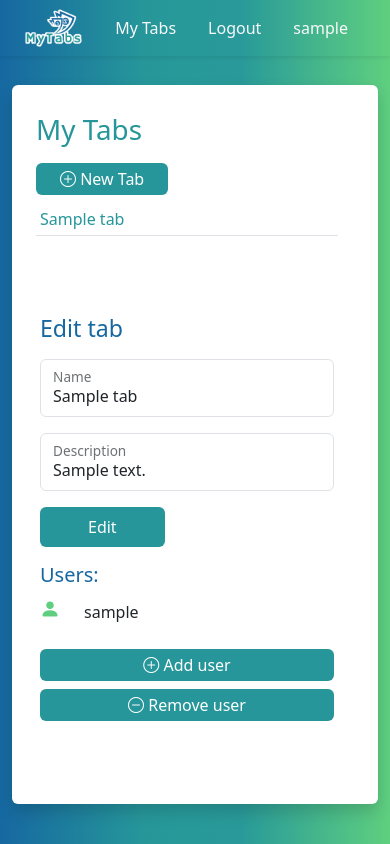
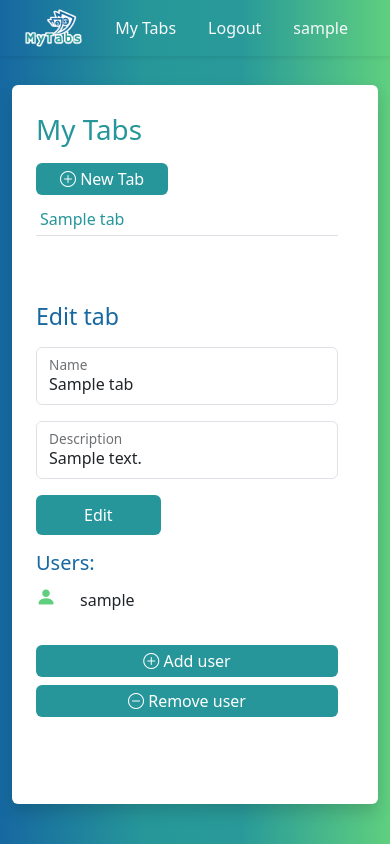
Before and after one commit to j-e-kroczek/myTabs, a Django app: page /tab/1/edit_tab/ in a window 390 px wide. Run offline with Django 4.2, Linux system fonts and the light colour scheme; a user stored in the database is signed in; tables that the repository leaves empty hold one stand-in row (values such as "Sample post"); some libraries are stand-ins or nearby versions.

Commit message:
Fixed paddings and margins

```diff
--- a/myTabs/myTabs/settings.py
+++ b/myTabs/myTabs/settings.py
@@ -26,7 +26,7 @@
 # SECURITY WARNING: don't run with debug turned on in production!
 DEBUG = True
 
-ALLOWED_HOSTS = []
+ALLOWED_HOSTS = ["192.168.100.23"]
 
 
 # Application definition
--- a/myTabs/tab/templates/add_user_to_tab.html
+++ b/myTabs/tab/templates/add_user_to_tab.html
@@ -3,9 +3,9 @@
   class="container h-100 bg-white d-flex shadow rounded-2"
   style="margin-top: calc(60px + 3vh); margin-bottom: calc(40px); flex: 1"
 >
-  <div class="row g-3 row-2 w-100 px-xl-5 px-3 py-4">
+  <div class="row g-3 row-2 w-100 px-xl-5 ps-3 py-4">
     {% include "user_tabs.html" %}
-    <div class="py-md-2 px-md-3 col-lg-10 col-12">
+    <div class="py-md-3 px-md-3 p-1 col-lg-10 col-12 m-0">
       <h3 class="c-secondary">{{tab.name}}</h3>
       <p class="m-0 c-secondary">Description: {{tab.description}}</p>
       <p class="m-0 c-secondary">Created at: {{tab.created_at}}</p>
--- a/myTabs/tab/templates/create_expense.html
+++ b/myTabs/tab/templates/create_expense.html
@@ -1,12 +1,12 @@
 {%extends "home.html" %} {% block content %} {% load static %}
 
 <div
-  class="container h-100 bg-white d-flex align-items-center shadow rounded-2"
+  class="container h-100 bg-white d-flex mx-0 shadow rounded-2"
   style="margin-top: calc(60px + 3vh); margin-bottom: calc(40px); flex: 1"
 >
-  <div class="row g-3 row-2 w-100 px-md-5 px-1 py-4">
+  <div class="row g-3 row-2 w-100 px-xl-5 ps-3 py-4">
     {% include "user_tabs.html" %}
-    <div class="p-3 col-lg-10 col-12 m-0">
+    <div class="py-md-3 px-md-3 p-1 col-lg-10 col-12 m-0">
       <h3 class="c-secondary">{{tab.name}}</h3>
       <p class="m-0 c-secondary">Description: {{tab.description}}</p>
       <p class="m-0 c-secondary">Created at: {{tab.created_at}}</p>
--- a/myTabs/tab/templates/create_tab.html
+++ b/myTabs/tab/templates/create_tab.html
@@ -3,9 +3,9 @@
   class="container h-100 bg-white d-flex shadow rounded-2"
   style="margin-top: calc(60px + 3vh); margin-bottom: calc(40px); flex: 1"
 >
-  <div class="row g-3 row-2 w-100 px-5 py-4">
+  <div class="row g-3 row-2 w-100 px-xl-5 ps-3 py-4">
     {% include "user_tabs.html" %}
-    <div class="p-3 col-lg-10 col-12">
+    <div class="py-md-3 px-md-3 p-1 col-lg-10 col-12 m-0">
       <h3 class="c-secondary">Create new tab</h3>
 
       <form method="POST">
--- a/myTabs/tab/templates/edit_expense.html
+++ b/myTabs/tab/templates/edit_expense.html
@@ -1,12 +1,12 @@
 {%extends "home.html" %} {% block content %} {% load static %}
 
 <div
-  class="container h-100 bg-white d-flex align-items-center shadow rounded-2"
+  class="container h-100 bg-white d-flex shadow rounded-2"
   style="margin-top: calc(60px + 3vh); margin-bottom: calc(40px); flex: 1"
 >
-  <div class="row g-3 row-2 w-100 px-md-5 px-1 py-4">
+  <div class="row g-3 row-2 w-100 px-xl-5 ps-3 py-4">
     {% include "user_tabs.html" %}
-    <div class="p-3 col-lg-10 col-12 m-0">
+    <div class="py-md-3 px-md-3 p-1 col-lg-10 col-12 m-0">
       <h3 class="c-secondary">{{tab.name}}</h3>
       <p class="m-0 c-secondary">Description: {{tab.description}}</p>
       <p class="m-0 c-secondary">Created at: {{tab.created_at|date:'Y-m-d'}}</p>
--- a/myTabs/tab/templates/edit_tab.html
+++ b/myTabs/tab/templates/edit_tab.html
@@ -5,7 +5,7 @@
 >
   <div class="row g-3 row-2 w-100 px-xl-5 px-3 py-4">
     {% include "user_tabs.html" %}
-    <div class="py-md-2 px-md-3 col-lg-10 col-12">
+    <div class="py-md-3 px-md-3 p-1 m-0 col-lg-10 col-12">
       <h3 class="c-secondary">Edit tab</h3>
 
       <form method="POST">
@@ -49,26 +49,16 @@
       </form>
       <div class="col-12 d-flex flex-column mt-4">
         <button
-          class="col-lg-3 col-md-4 col-12 btn btn-primary px-3 py-1 border-0"
+          onclick="location.href='/tab/{{tab.id}}/add_user'"
+          class="col-lg-3 col-md-4 col-12 btn btn-primary px-3 py-1 border-0 mt-2 text-white"
         >
-          <a
-            href="/tab/{{tab.id}}/add_user"
-            class="text-decoration-none"
-            style="color: white"
-          >
-            <i class="bi bi-plus-circle"></i>{{" "}}Add user
-          </a>
+          <i class="bi bi-plus-circle"></i>{{" "}}Add user
         </button>
         <button
-          class="col-lg-3 col-md-4 col-12 btn btn-primary px-3 py-1 border-0 mt-2"
+          onclick="location.href='/tab/{{tab.id}}/remove_user'"
+          class="col-lg-3 col-md-4 col-12 btn btn-primary px-3 py-1 border-0 mt-2 text-white"
         >
-          <a
-            href="/tab/{{tab.id}}/remove_user"
-            class="text-decoration-none"
-            style="color: white"
-          >
-            <i class="bi bi-dash-circle"></i>{{" "}}Remove user
-          </a>
+          <i class="bi bi-dash-circle"></i>{{" "}}Remove user
         </button>
       </div>
     </div>
--- a/myTabs/tab/templates/reimbursement.html
+++ b/myTabs/tab/templates/reimbursement.html
@@ -4,9 +4,9 @@
   class="container h-100 bg-white d-flex shadow rounded-2"
   style="margin-top: calc(60px + 3vh); margin-bottom: calc(40px); flex: 1"
 >
-  <div class="row g-3 row-2 w-100 px-xl-5 ps-3 py-4">
+  <div class="row g-3 row-2 w-100 px-xl-5 px-3 py-4">
     {% include "user_tabs.html" %}
-    <div class="py-3 px-2 col-lg-10 col-12 m-0">
+    <div class="py-md-3 px-md-3 p-1 m-0 col-lg-10 col-12">
       <h3 class="c-secondary">{{tab.name}}</h3>
       <p class="m-0 c-secondary">Description: {{tab.description}}</p>
       <p class="m-0 c-secondary">Created at: {{tab.created_at}}</p>
--- a/myTabs/tab/templates/reimbursement_expense.html
+++ b/myTabs/tab/templates/reimbursement_expense.html
@@ -4,13 +4,13 @@
   class="container h-100 bg-white d-flex align-items-center shadow rounded-2"
   style="margin-top: calc(60px + 3vh); margin-bottom: calc(40px); flex: 1"
 >
-  <div class="row g-3 row-2 w-100 px-md-5 px-1 py-4">
+  <div class="row g-3 row-2 w-100 px-xl-5 px-3 py-4">
     {% include "user_tabs.html" %}
-    <div class="p-3 col-lg-10 col-12 m-0">
+    <div class="py-3 px-1 col-lg-10 col-12">
       <h3 class="c-secondary">{{tab.name}}</h3>
       <p class="m-0 c-secondary">Description: {{tab.description}}</p>
       <p class="m-0 c-secondary">Created at: {{tab.created_at|date:'Y-m-d'}}</p>
-      <h3 class="c-secondary mt-2">Edit expense</h3>
+      <h3 class="c-secondary mt-2">New expense</h3>
       <form class="custom-overflow" method="POST">
         {% csrf_token %}
         <div class="form-floating my-3">
--- a/myTabs/tab/templates/remove_expense.html
+++ b/myTabs/tab/templates/remove_expense.html
@@ -1,12 +1,12 @@
 {%extends "home.html" %} {% block content %} {% load static %}
 
 <div
-  class="container h-100 bg-white d-flex align-items-center shadow rounded-2"
+  class="container h-100 bg-white d-flex shadow rounded-2"
   style="margin-top: calc(60px + 3vh); margin-bottom: calc(40px); flex: 1"
 >
-  <div class="row g-3 row-2 w-100 px-md-5 px-1 py-4">
+  <div class="row g-3 row-2 w-100 px-xl-5 ps-3 py-4">
     {% include "user_tabs.html" %}
-    <div class="p-3 col-lg-10 col-12 m-0">
+    <div class="py-md-3 px-md-3 p-1 col-lg-10 col-12 m-0">
       <h3 class="c-secondary">{{tab.name}}</h3>
       <p class="m-0 c-secondary">Description: {{tab.description}}</p>
       <p class="m-0 c-secondary">Created at: {{tab.created_at|date:'Y-m-d'}}</p>
--- a/myTabs/tab/templates/remove_user_from_tab.html
+++ b/myTabs/tab/templates/remove_user_from_tab.html
@@ -3,9 +3,9 @@
   class="container h-100 bg-white d-flex shadow rounded-2"
   style="margin-top: calc(60px + 3vh); margin-bottom: calc(40px); flex: 1"
 >
-  <div class="row g-3 row-2 w-100 px-xl-5 px-3 py-4">
+  <div class="row g-3 row-2 w-100 px-xl-5 ps-3 py-4">
     {% include "user_tabs.html" %}
-    <div class="py-md-2 px-md-3 col-lg-10 col-12">
+    <div class="py-md-3 px-md-3 p-1 col-lg-10 col-12 m-0">
       <h3 class="c-secondary">{{tab.name}}</h3>
       <p class="m-0 c-secondary">Description: {{tab.description}}</p>
       <p class="m-0 c-secondary">Created at: {{tab.created_at}}</p>
--- a/myTabs/tab/templates/tab_detail.html
+++ b/myTabs/tab/templates/tab_detail.html
@@ -6,9 +6,9 @@
   <div class="row g-3 row-2 w-100 px-xl-5 ps-3 py-4">
     {% include "user_tabs.html" %}
     <div class="row row-2 col-lg-10 col-12 m-0 p-0">
-      <div class="py-md-3 px-md-3 col-lg-9 col-12 p-1">
+      <div class="py-md-3 px-md-3 p-1 col-lg-9 col-12">
         <div class="row row-2 align-items-center">
-          <h3 class="c-secondary col-lg-6 col-12">{{tab.name}}</h3>
+          <h3 class="c-secondary mt-md-0 mt-3 col-lg-6 col-12">{{tab.name}}</h3>
           <div
             class="d-flex justify-content-lg-end justify-content-start mb-lg-0 mb-3 col-lg-6 col-12"
           >
--- a/myTabs/tab/templates/user_tabs_detail.html
+++ b/myTabs/tab/templates/user_tabs_detail.html
@@ -3,7 +3,7 @@
   class="container h-100 bg-white d-flex shadow rounded-2"
   style="margin-top: calc(60px + 3vh); margin-bottom: calc(40px); flex: 1"
 >
-  <div class="row g-3 row-2 w-100 px-5 py-4">
+  <div class="row g-3 row-2 w-100 px-xl-5 ps-3 py-4">
     {% include "user_tabs.html" %}
   </div>
 </div>
```
Also changed, not shown: myTabs/user/templates/profile.html (+4 -4 lines).
